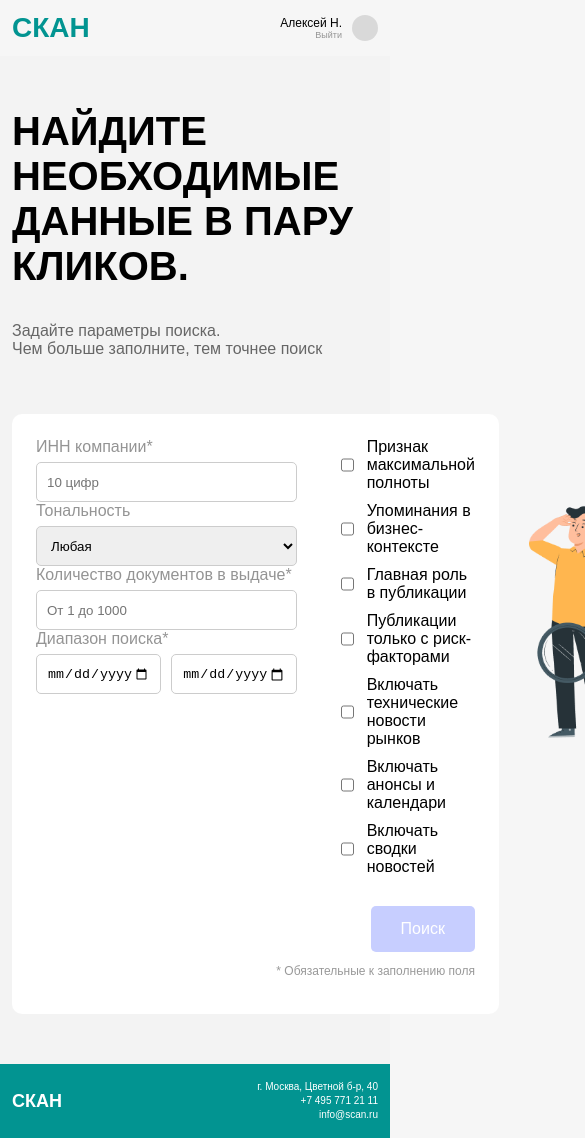
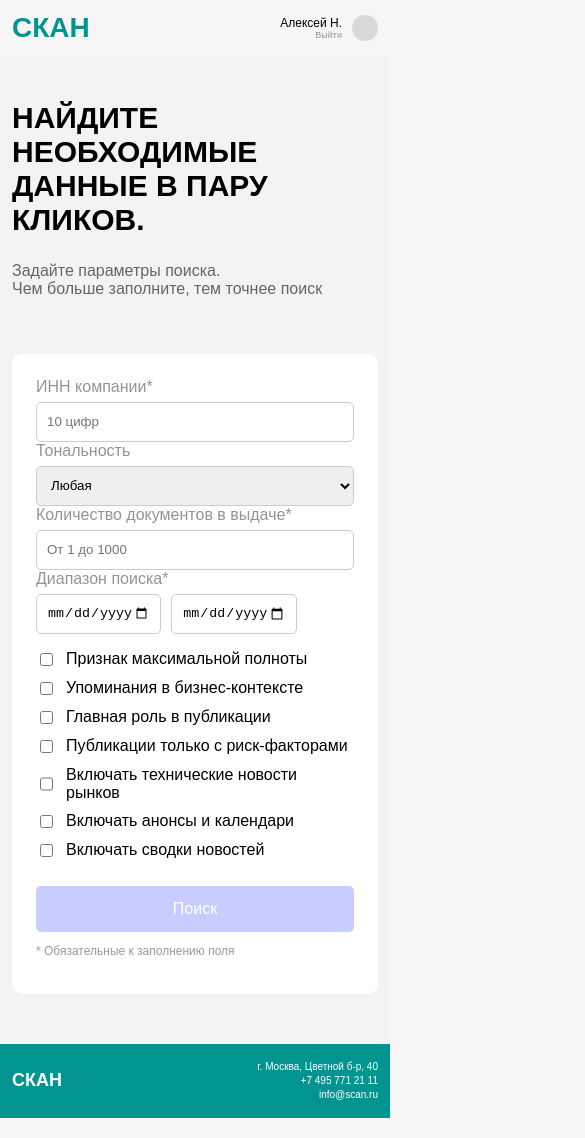
Before and after one commit to Viktor1cod/Scan, a React (Vite) app: page /search in a window 390 px wide. Shown: the top 1138 px of the page, 585 px wide, since content can reach past the window. Built offline with nearby package versions, Linux system fonts and the light colour scheme.

Commit message:
style: improve search page mobile layout

```diff
--- a/src/pages/SearchPage.css
+++ b/src/pages/SearchPage.css
@@ -320,6 +320,40 @@
 @keyframes spin {
   to {
     transform: rotate(360deg);
+  }
+}
+
+/* TABLET */
+
+@media (max-width: 768px) {
+  .search-hero__title {
+    font-size: 30px;
+  }
+
+  .search-content {
+    flex-direction: column;
+    gap: 20px;
+  }
+
+  .search-image {
+    display: none;
+  }
+
+  .search-form {
+    grid-template-columns: 1fr;
+    gap: 16px;
+  }
+
+  .search-form__bottom {
+    align-items: stretch;
+  }
+
+  .search-form__submit {
+    width: 100%;
+  }
+
+  .search-form__dates {
+    flex-direction: row;
   }
 }
 
```
